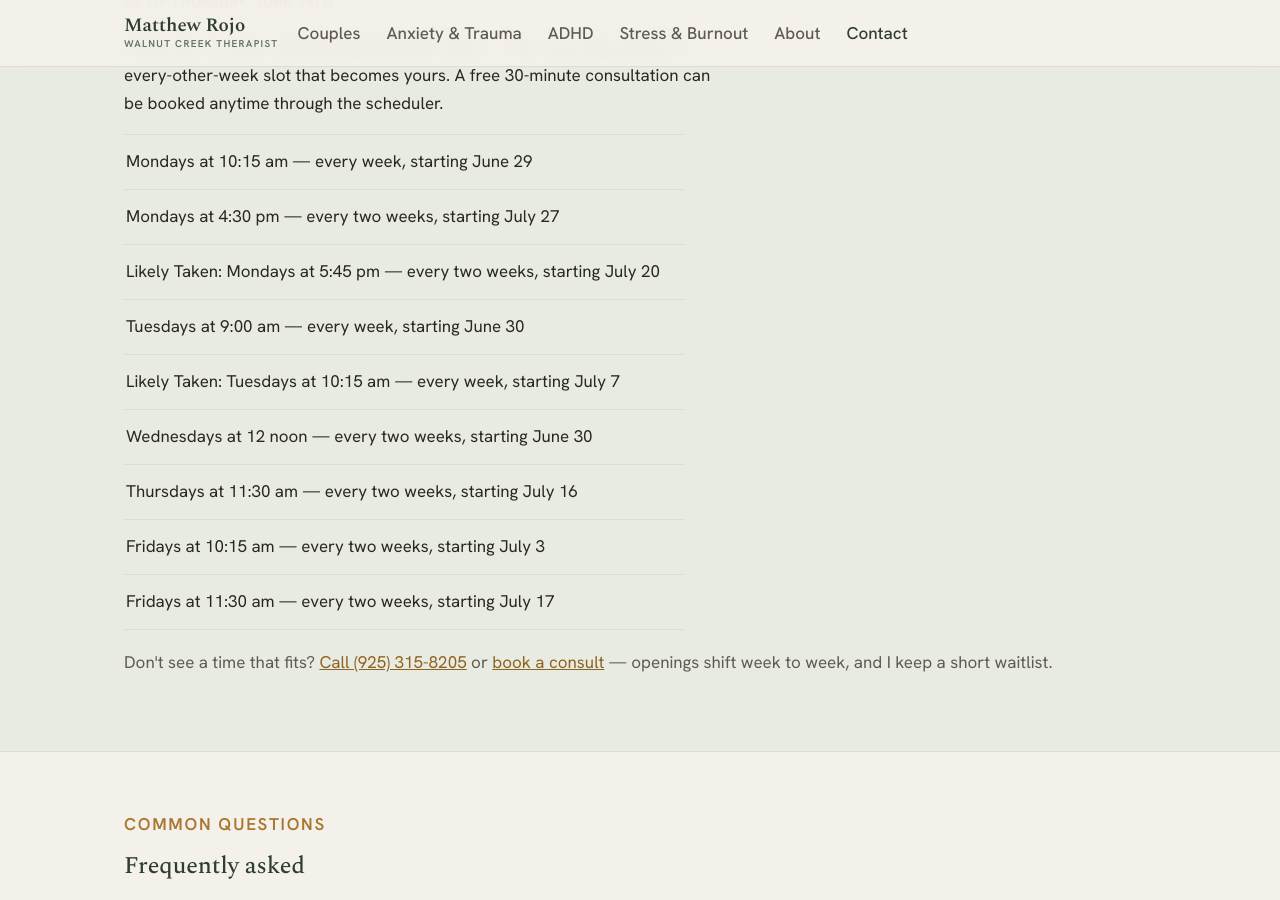
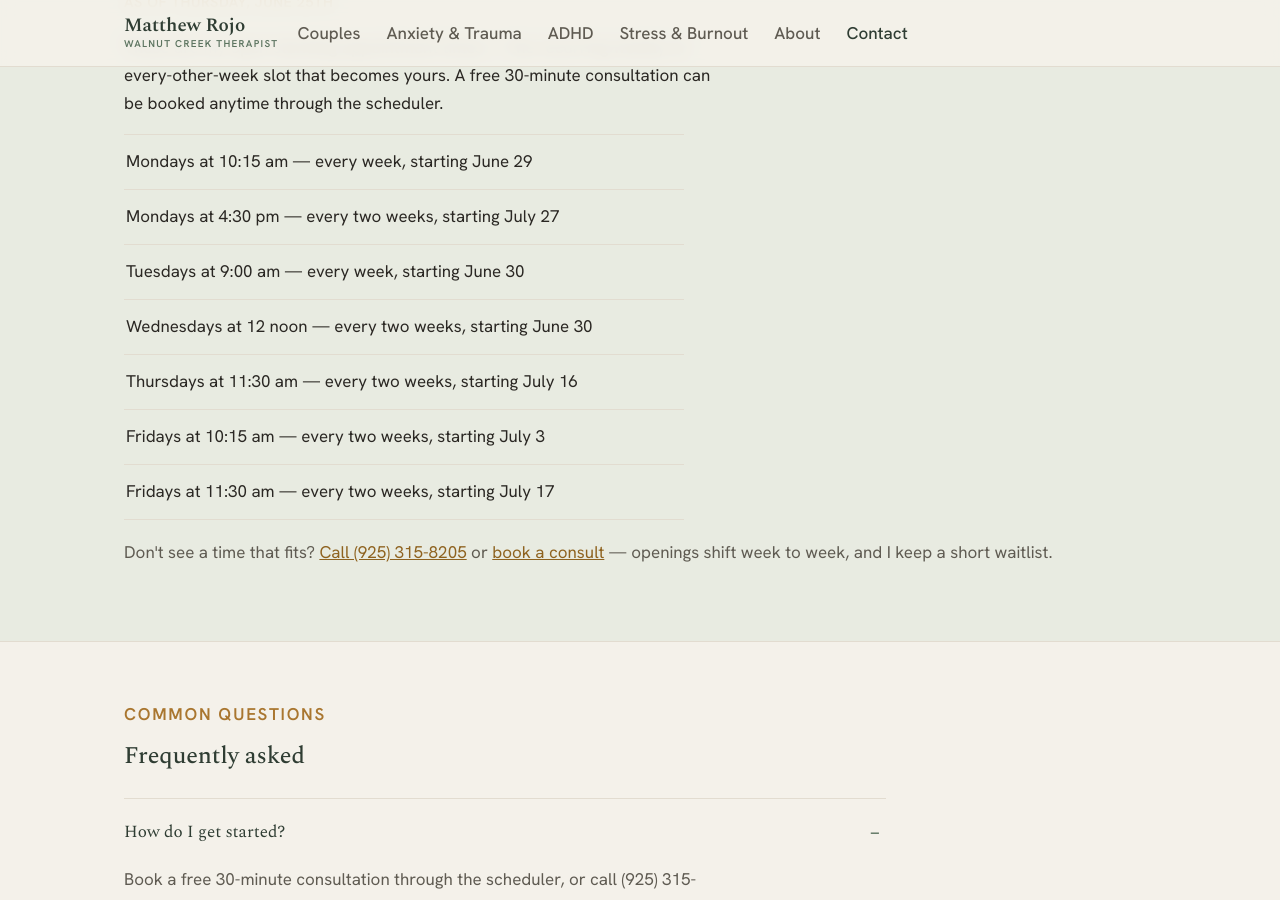
Before and after one commit to walnutcreektherapist/walnutcreektherapist.github.io, a Jekyll site: the page built from contact.html, in a window 1280 px wide and 900 px high, scrolled down 1275 px. Built offline with Jekyll 4.4.1, drawn with Linux system fonts in a browser that asks for light colours.

Commit message:
Remove taken time slots from configuration

```diff
--- a/_config.yml
+++ b/_config.yml
@@ -31,9 +31,7 @@ openings:
   slots:
     - "Mondays at 10:15 am — every week, starting June 29"
     - "Mondays at 4:30 pm — every two weeks, starting July 27"
-    - "Likely Taken: Mondays at 5:45 pm — every two weeks, starting July 20"
     - "Tuesdays at 9:00 am — every week, starting June 30"
-    - "Likely Taken: Tuesdays at 10:15 am — every week, starting July 7"
     - "Wednesdays at 12 noon — every two weeks, starting June 30"
     - "Thursdays at 11:30 am — every two weeks, starting July 16"
     - "Fridays at 10:15 am — every two weeks, starting July 3"
```
